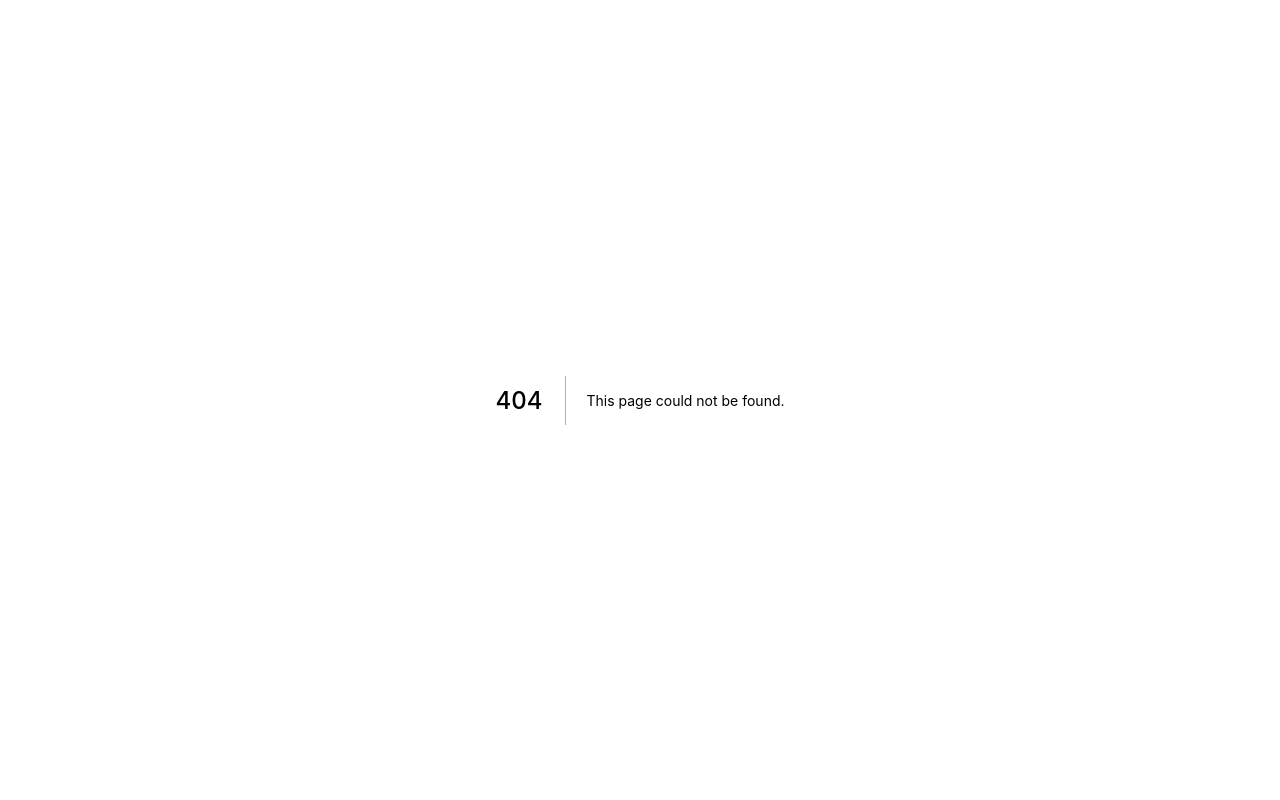
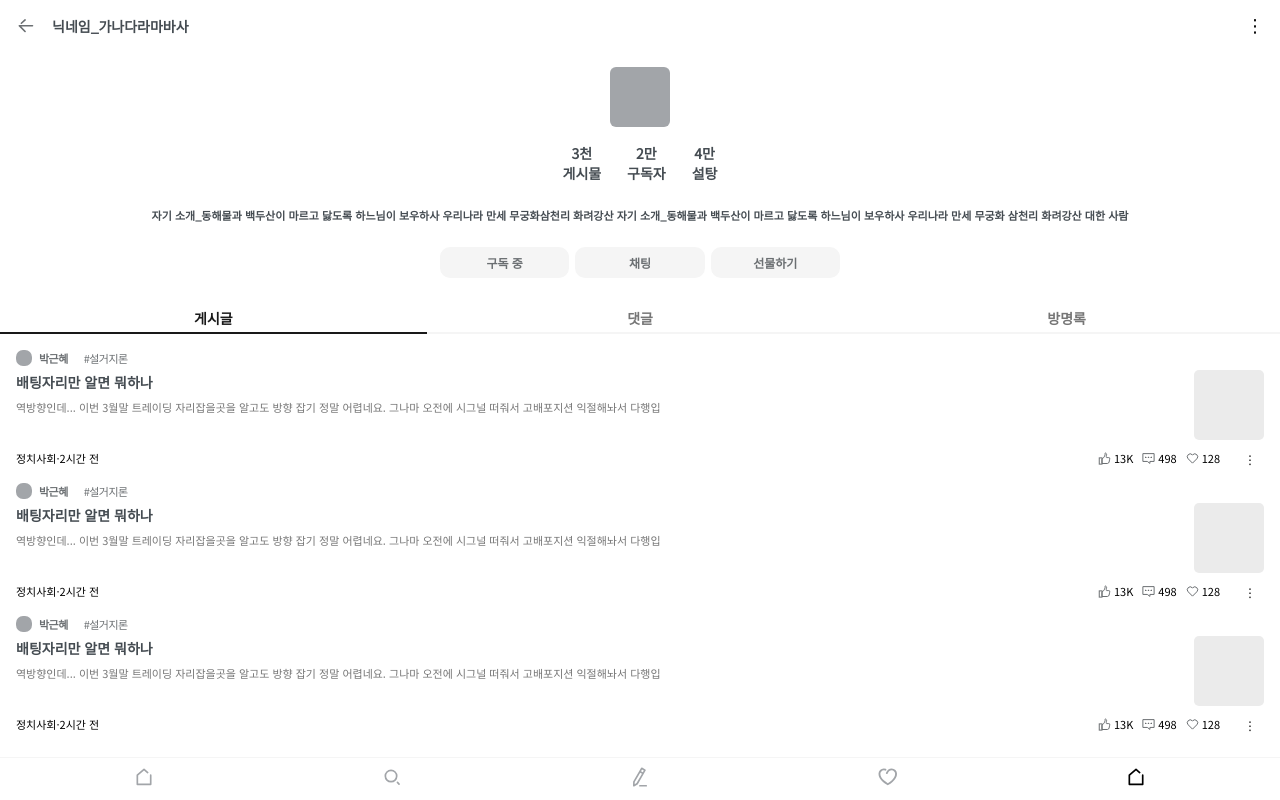
Before and after one commit to candy-devs/candy-web-ssr, a Next.js app: page /user/1 in a window 1280 px wide. Before the commit this address had no page. Built offline with nearby package versions, Linux system fonts and the light colour scheme.

Commit message:
import user page from candy-web

```diff
--- /dev/null
+++ b/components/AppBar.module.scss
@@ -0,0 +1,50 @@
+.AppBar {
+  display: flex;
+  flex-direction: row;
+  justify-content: space-between;
+  align-items: center;
+  padding: 0 16px;
+  height: 51px;
+
+  .AppBarLeading {
+    flex: 0 0 18px;
+    height: 100%;
+    display: flex;
+    align-items: center;
+
+    svg {
+      width: 20px;
+      height: 20px;
+
+      // path {
+      //   // fill: transparent;
+      //   // stroke: black;
+      //   // stroke-width: ;
+      // }
+    }
+  }
+
+  .AppBarTitle {
+    padding: 0 0 0 16px;
+    flex: 1;
+    color: #454c52;
+    font: normal normal bold 14px Noto Sans KR;
+
+    // text-overflow:clip;
+    // overflow: hidden;
+    // white-space:nowrap;
+  }
+
+  .AppBarTailing {
+    // flex: 0 0 32px;
+    flex: 0 0 2px;
+    font-size: 18px;
+    // background-color: aquamarine;
+  }
+}
+
+.AppBarDivider {
+  width: 100%;
+  height: 1px;
+  background-color: #f5f5f5;
+}
--- /dev/null
+++ b/components/AppBar.tsx
@@ -0,0 +1,25 @@
+import React from "react";
+import styles from "./AppBar.module.scss";
+import { BackIcon } from "./Icons";
+
+const iconArrowLeft = (
+  <svg xmlns="http://www.w3.org/2000/svg" viewBox="0 0 448 512">
+    <path d="M447.1 256C447.1 273.7 433.7 288 416 288H109.3l105.4 105.4c12.5 12.5 12.5 32.75 0 45.25C208.4 444.9 200.2 448 192 448s-16.38-3.125-22.62-9.375l-160-160c-12.5-12.5-12.5-32.75 0-45.25l160-160c12.5-12.5 32.75-12.5 45.25 0s12.5 32.75 0 45.25L109.3 224H416C433.7 224 447.1 238.3 447.1 256z" />
+  </svg>
+);
+
+export default function AppBar() {
+  return (
+    <>
+      <div className={styles.AppBar}>
+        <div className={styles.AppBarLeading}><BackIcon/></div>
+
+        <div className={styles.AppBarTitle}>닉네임_가나다라마바사</div>
+
+        <div className={styles.AppBarTailing}>&#8942;</div>
+      </div>
+
+      <div className={styles.AppBarTitle} />
+    </>
+  );
+}
--- /dev/null
+++ b/components/Profile.module.scss
@@ -0,0 +1,57 @@
+.Profile {
+  display: flex;
+  // justify-content: center;
+  align-items: center;
+  flex-direction: column;
+  padding: 0 15px 24px 15px;
+
+  .ProfileThumbnail {
+    width: 60px;
+    height: 60px;
+    margin: 16px 29px;
+    border-radius: 6px;
+    background-color: #a2a5a9;
+  }
+
+  .ProfileStatus {
+    width: 155px;
+    display: flex;
+    flex-direction: row;
+    justify-content: space-between;
+
+    .ProfileStatusUnit {
+      display: flex;
+      flex-direction: column;
+      align-items: center;
+      font: normal normal bold 14px Noto Sans KR;
+      color: #454c52;
+    }
+
+    .ProfilestatusFigure {
+      font-size: 10px;
+      color: #6b6f72;
+    }
+  }
+
+  .ProfileDescription {
+    padding: 24px 0;
+    font: normal normal bold 11px Noto Sans KR;
+    color: #454c52;
+  }
+
+  .ProfileFunctions {
+    width: 100%;
+    max-width: 400px;
+    display: flex;
+    justify-content: space-between;
+    flex-direction: row;
+
+    .ProfileFunctionButton {
+      flex: 1;
+    }
+
+    .ProfileFunctionDivider {
+      width: 6px;
+    }
+  }
+}
--- /dev/null
+++ b/components/Profile.tsx
@@ -0,0 +1,44 @@
+import React from "react";
+import styles from "./Profile.module.scss";
+import SelectButton from "./SelectButton";
+
+export default function Profile() {
+  return (
+    <div className={styles.Profile}>
+      <div className={styles.ProfileThumbnail}/>
+      <div className={styles.ProfileStatus}>
+        <div className={styles.ProfileStatusUnit}>
+          3천
+          <div className={styles.ProfileStatusFigure}>게시물</div>
+        </div>
+        <div className={styles.ProfileStatusUnit}>
+          2만
+          <div className={styles.ProfileStatusFigure}>구독자</div>
+        </div>
+        <div className={styles.ProfileStatusUnit}>
+          4만
+          <div className={styles.ProfileStatusFigure}>설탕 </div>
+        </div>
+      </div>
+      <div className={styles.ProfileDescription}>
+        자기 소개_동해물과 백두산이 마르고 닳도록 하느님이 보우하사 우리나라
+        만세 무궁화삼천리 화려강산 자기 소개_동해물과 백두산이 마르고 닳도록
+        하느님이 보우하사 우리나라 만세 무궁화 삼천리 화려강산 대한 사람
+      </div>
+
+      <div className={styles.ProfileFunctions}>
+        <div className={styles.ProfileFunctionButton}>
+          <SelectButton content="구독 중" />
+        </div>
+        <div className={styles.ProfileFunctionDivider}/>
+        <div className={styles.ProfileFunctionButton}>
+          <SelectButton content="채팅" />
+        </div>
+        <div className={styles.ProfileFunctionDivider}/>
+        <div className={styles.ProfileFunctionButton}>
+          <SelectButton content="선물하기" />
+        </div>
+      </div>
+    </div>
+  );
+}
--- /dev/null
+++ b/components/TabView.tsx
@@ -0,0 +1,51 @@
+import React, { useCallback, useState } from "react";
+import styles from "./NavigationTab.module.scss";
+
+type TabViewProps = {
+  items: string[];
+  onChange: (index: number) => void;
+  initialPage?: number;
+};
+
+export default function TabView({
+  items,
+  initialPage,
+  onChange,
+}: TabViewProps) {
+  const [selected, setSelected] = useState(initialPage ?? 0);
+
+  const onClick = function (index: number) {
+    setSelected(index);
+    onChange(index);
+  };
+
+  return (
+    <nav className={styles.NavBoxTab + " noselect"}>
+      {items.map((item, index) => (
+        <div
+          key={index}
+          className={`${styles.NavBoxTabItem} ${
+            selected === index
+              ? styles.NavBoxTabItemSelected
+              : styles.NavBoxTabItemUnSelected
+          }`}
+          onClick={() => onClick(index)}
+        >
+          {item}
+        </div>
+      ))}
+    </nav>
+    // <nav className="nav-box-tab">
+    //   {items.map((item, index) => (
+    //     <div key={index}
+    //     className={`nav-box-tab-item ${
+    //         selected === index ? "nav-box-tab-selected" : "nav-box-tab-unselected"
+    //       }`}
+    //       onClick={() => onClick(index)}
+    //     >
+    //       {item}
+    //     </div>
+    //   ))}
+    // </nav>
+  );
+}
--- /dev/null
+++ b/pages/user/[id].tsx
@@ -0,0 +1,39 @@
+import { NextPage } from "next";
+import React, { useCallback, useState } from "react";
+import AppBar from "../../components/AppBar";
+import ArticleHeaderItem from "../../components/ArticleHeaderItem";
+import BottomNavigation from "../../components/layouts/nav/BottomNavigation";
+import Profile from "../../components/Profile";
+import TabView from "../../components/TabView";
+
+const User: NextPage = () => {
+  const [index, setIndex] = useState(0);
+
+  const onChange = function (index: number) {
+    setIndex(index);
+  };
+
+  const pages = [
+    <div key={0} style={{ padding: "16px" }}>
+      <ArticleHeaderItem />
+      <ArticleHeaderItem />
+      <ArticleHeaderItem />
+    </div>,
+    <div key={1}></div>,
+    <div key={2}></div>
+  ];
+
+  return (
+    <>
+      <BottomNavigation selected={4} />
+      <div className="user-tab">
+        <AppBar />
+        <Profile />
+        <TabView items={["게시글", "댓글", "방명록"]} onChange={onChange} />
+        {pages[index]}
+      </div>
+    </>
+  );
+};
+
+export default User;
```
